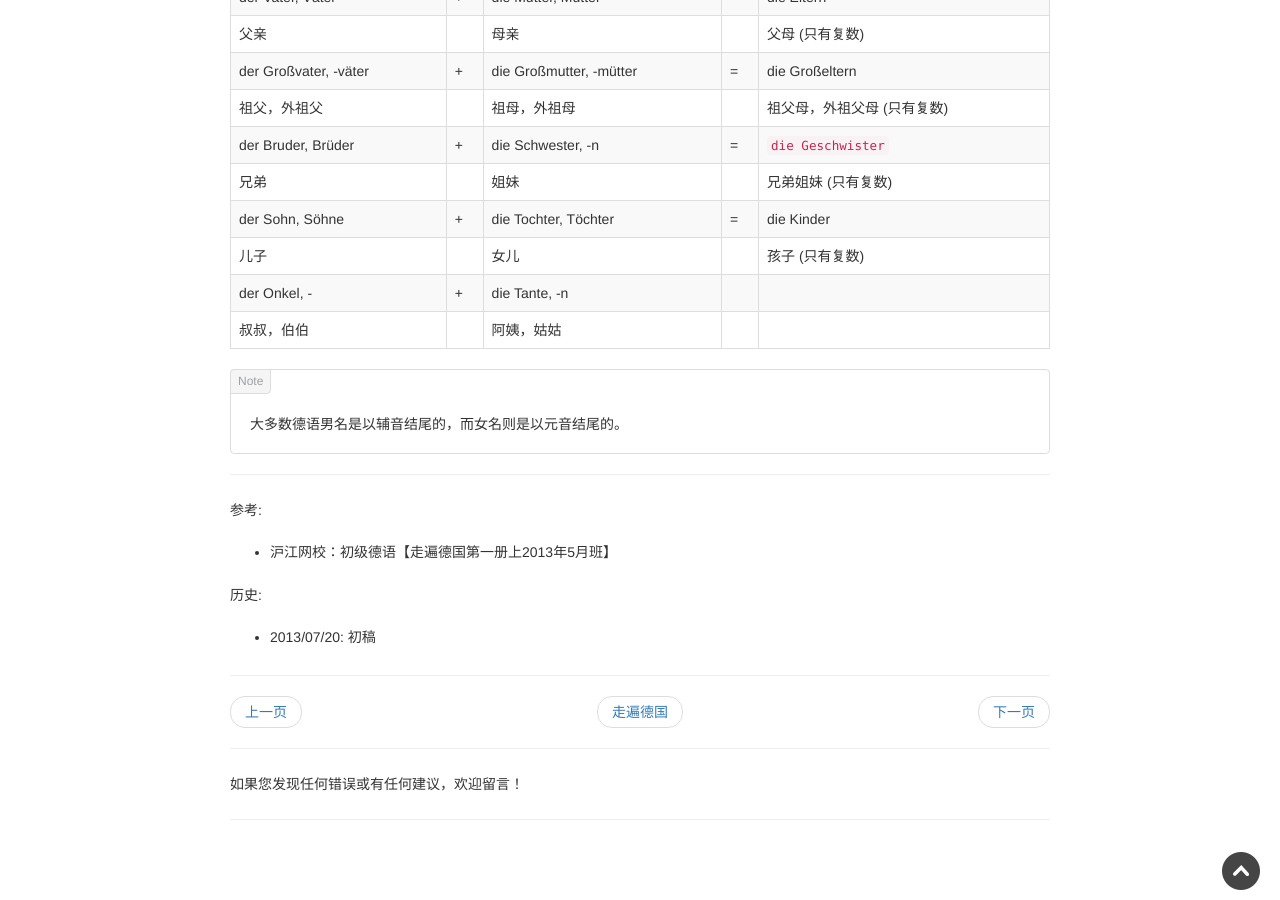
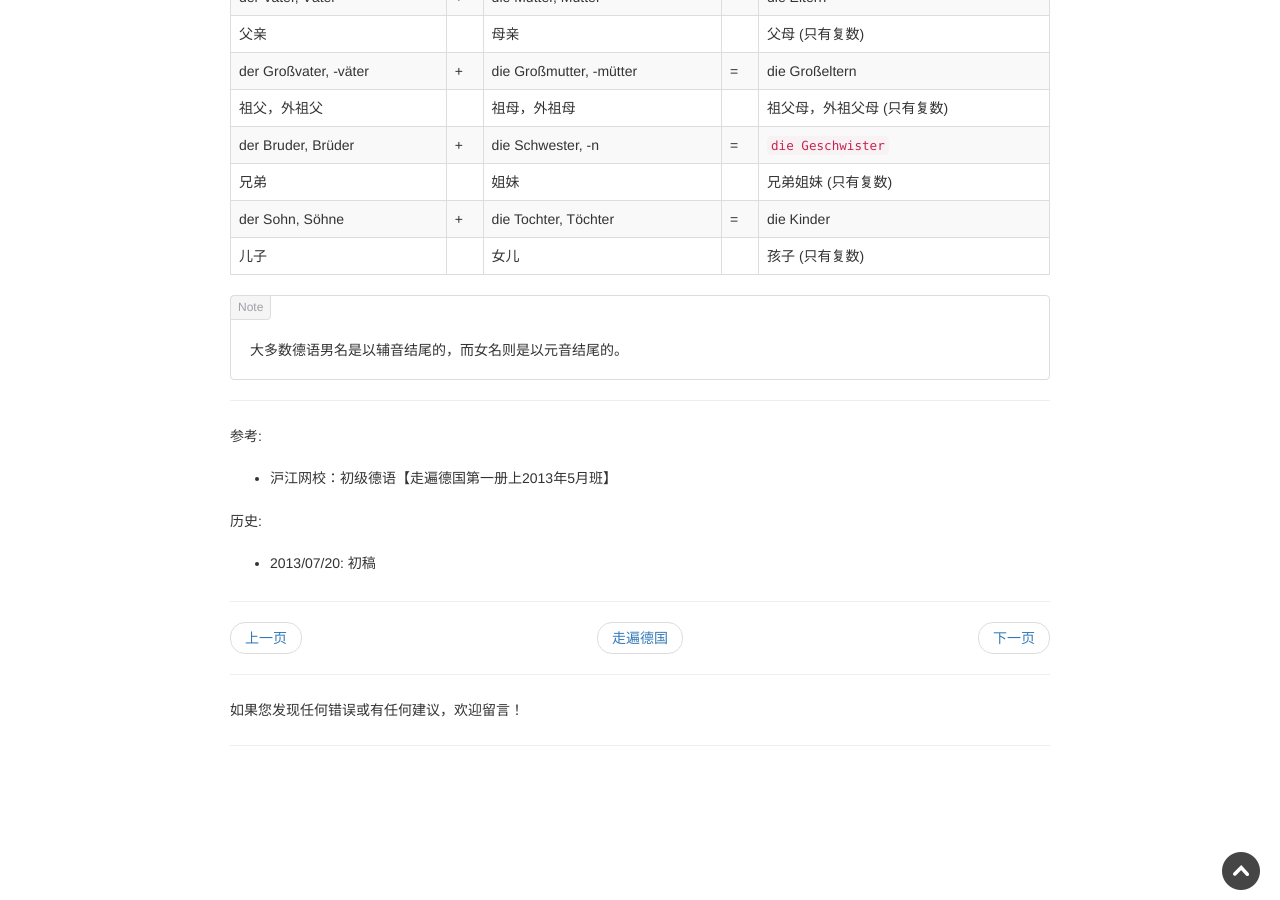
Before and after one commit to Frederick-S/GermanGarden, a Jekyll site: the page built from _posts/Passwort Deutsch/A1/2013-07-20-lektion-3-7.html, in a window 1280 px wide and 900 px high, scrolled down 2353 px. Built offline with Jekyll 4.4.1, drawn with Linux system fonts in a browser that asks for light colours; nearby versions of some CDN libraries; comment, search, counter and statistics services are not loaded.

Commit message:
Update 2013-07-20-lektion-3-7.html

```diff
--- a/_posts/Passwort Deutsch/A1/2013-07-20-lektion-3-7.html
+++ b/_posts/Passwort Deutsch/A1/2013-07-20-lektion-3-7.html
@@ -143,20 +143,6 @@ tags: ['Passwort Deutsch', 'Passwort Deutsch A1', 'Passwort Deutsch A1 Lektion 3
             <td></td>
             <td>孩子 (只有复数)</td>
         </tr>
-        <tr>
-            <td>der Onkel, -</td>
-            <td>+</td>
-            <td>die Tante, -n</td>
-            <td></td>
-            <td></td>
-        </tr>
-        <tr>
-            <td>叔叔，伯伯</td>
-            <td></td>
-            <td>阿姨，姑姑</td>
-            <td></td>
-            <td></td>
-        </tr>
     </tbody>
 </table>
 <div class="note">
```
